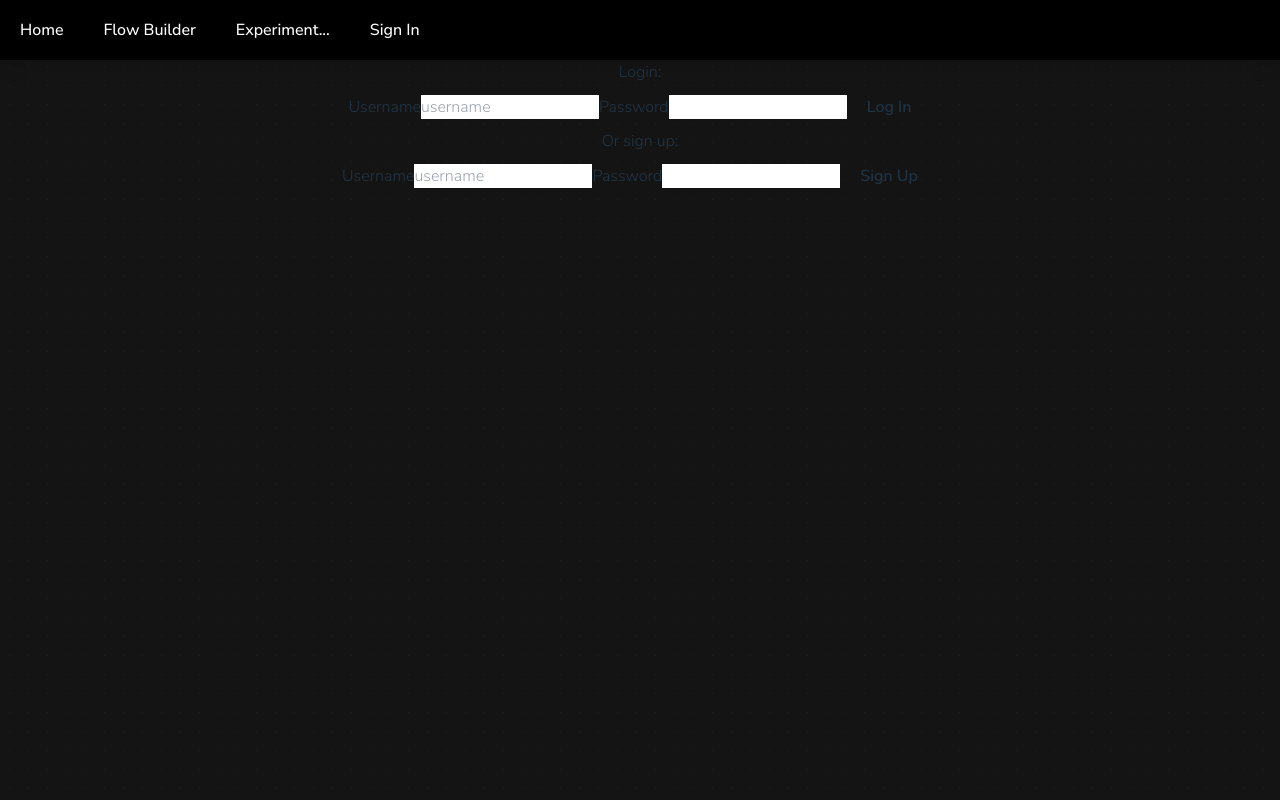
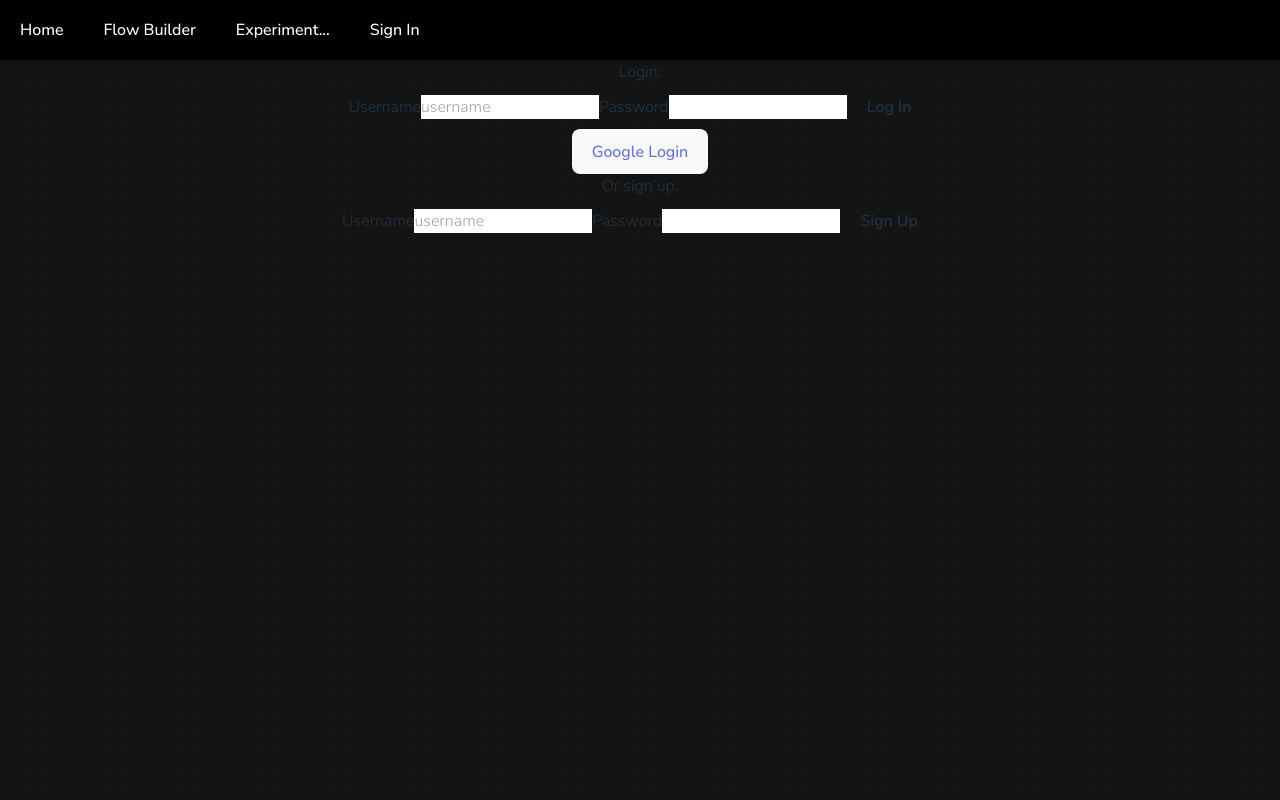
Before and after one commit to sevleo/YoGato-frontend, a React (Vite) app: page /sign-in in a window 1280 px wide. Built offline with nearby package versions, Linux system fonts and the light colour scheme; no server answers.

Commit message:
Add google login

```diff
--- a/src/components/pages/SignIn.tsx
+++ b/src/components/pages/SignIn.tsx
@@ -21,6 +21,7 @@ export default function SignIn({
         withCredentials: true,
       });
       if (response.data.isLoggedIn) {
+        console.log(response.data);
         setUser(response.data.user.username);
         setIsLoggedIn(true);
         console.log(response);
@@ -31,6 +32,7 @@ export default function SignIn({
     }
   }
 
+  // Check if the user is logged in at the page mount and then set the user
   useEffect(() => {
     checkLoggedIn();
   }, []);
@@ -53,7 +55,7 @@ export default function SignIn({
     console.log(event);
     try {
       const response = await axios.post(
-        "http://localhost:3001/log-in",
+        "http://localhost:3001/login/password",
         { username: usernameLogin, password: passwordLogin },
         {
           withCredentials: true,
@@ -99,9 +101,11 @@ export default function SignIn({
             <button onClick={handleLogout}>Log out</button>
           </div>
         ) : (
-          <div>
-            <p>Login:</p>
-          </div>
+          <>
+            <div>
+              <p>Login:</p>
+            </div>
+          </>
         )}
         {!isLoggedIn ? (
           <>
@@ -126,6 +130,11 @@ export default function SignIn({
                 />
                 <button type="submit">Log In</button>
               </form>
+              <div>
+                <a href="http://localhost:3001/login/federated/google/">
+                  <button>Google Login</button>
+                </a>
+              </div>
             </div>
             <div>
               <p>Or sign up:</p>
```
